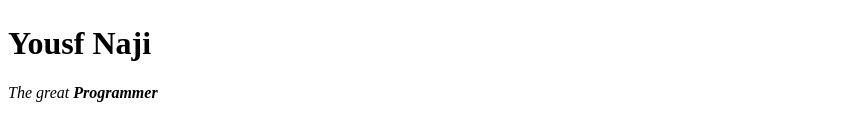
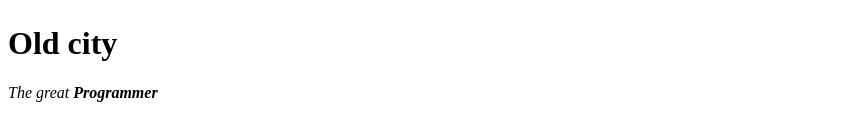
Before and after one commit to sarkao/Web-test, a plain HTML site: page index.HTML in a window 1280 px wide. Shown: the part 583-698 px from the top of the page, without its empty margins (0-863 px from the left). Drawn offline with Linux system fonts and the light colour scheme.

Commit message:
Update index.HTML

```diff
--- a/index.HTML
+++ b/index.HTML
@@ -6,7 +6,7 @@
     <title>♥ Jozena's Site</title>
   </head>
   <body>
-<h1>Yousf Naji </h1>
+<h1>Old city</h1>
 <p><em> The great <strong>Programmer</strong></em></p>
   </body>
 </html>
```
